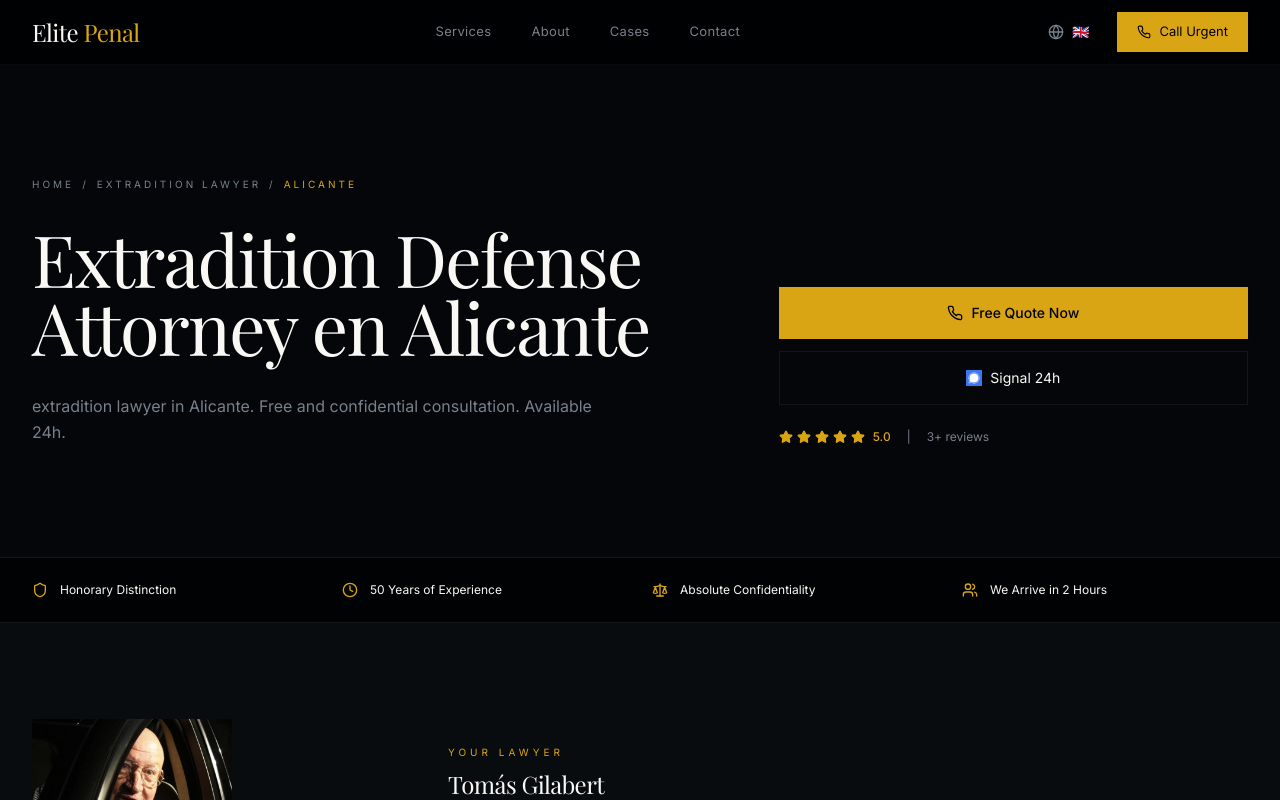
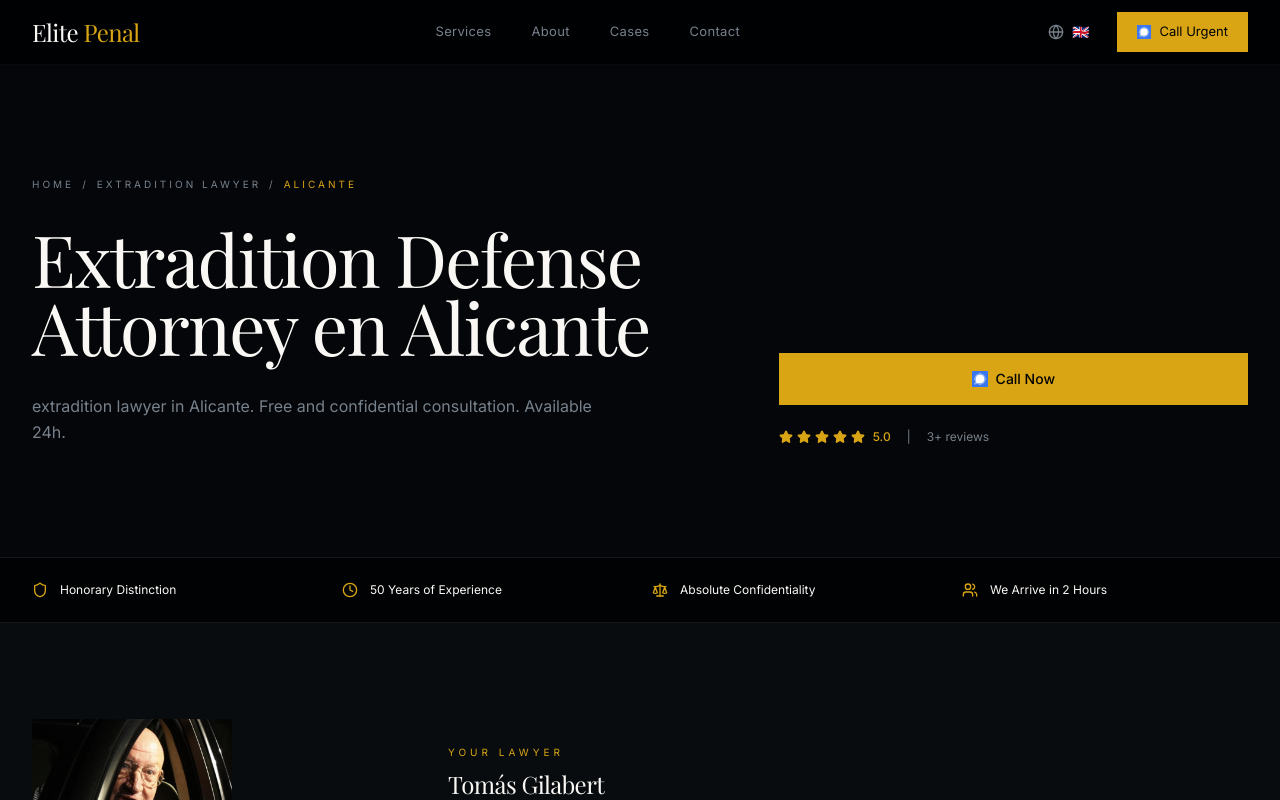
Before and after one commit to jessedrg/tomas-abogado, a Next.js app: page /en/abogado-extradicion/alicante/ in a window 1280 px wide. Shown: the top 800 px of the page. Built offline with nearby package versions, Linux system fonts and the light colour scheme.

Commit message:
Cambiar todos los botones de llamar a WhatsApp (+34641021551)

```diff
--- a/app/[locale]/[service]/[city]/page.tsx
+++ b/app/[locale]/[service]/[city]/page.tsx
@@ -8,8 +8,7 @@ import { VALID_SERVICES, CITIES, SERVICE_NAMES_I18N, SERVICE_SLUGS_I18N, getCano
 import { Phone, Shield, Clock, Scale, Users, Star, CheckCircle, ChevronDown, ArrowRight, Award, Newspaper, ExternalLink } from "lucide-react"
 import Image from "next/image"
 
-const PHONE_URL = "tel:+34641021551"
-const SIGNAL_URL = "https://signal.me/#p/+34641021551"
+const WHATSAPP_URL = "https://wa.me/34641021551?text=Hola%2C%20necesito%20consulta%20urgente"
 
 interface PageProps {
   params: Promise<{ locale: string; service: string; city: string }>
@@ -123,20 +122,13 @@ export default async function ServiceCityPage({ params }: PageProps) {
               <div className="lg:col-span-5 lg:col-start-8">
                 <div className="flex flex-col gap-3">
                   <a
-                    href={PHONE_URL}
+                    href={WHATSAPP_URL}
+                    target="_blank"
+                    rel="noopener noreferrer"
                     className="inline-flex items-center justify-center gap-2 bg-primary text-primary-foreground px-8 py-4 text-sm font-sans font-medium hover:opacity-90 transition-opacity"
                   >
-                    <Phone className="w-4 h-4" />
-                    {t.cityPage.freeQuote}
-                  </a>
-                  <a
-                    href={SIGNAL_URL}
-                    target="_blank"
-                    rel="noopener noreferrer"
-                    className="inline-flex items-center justify-center gap-2 border border-border text-foreground px-8 py-4 text-sm font-sans hover:border-primary/50 transition-colors"
-                  >
-                    <Image src="/signal.jpeg" alt="Signal" width={16} height={16} className="w-4 h-4" />
-                    {t.cta.signal}
+                    <Image src="/signal.jpeg" alt="WhatsApp" width={16} height={16} className="w-4 h-4" />
+                    {t.cta.button}
                   </a>
                 </div>
 
@@ -304,8 +296,8 @@ export default async function ServiceCityPage({ params }: PageProps) {
             <h2 className="font-serif text-2xl sm:text-4xl lg:text-5xl tracking-tight text-primary-foreground leading-[1.05]">
               {t.cta.title}
             </h2>
-            <a href={PHONE_URL} className="inline-flex items-center gap-2 bg-primary-foreground text-primary px-8 py-4 mt-10 text-sm font-sans font-medium hover:opacity-90 transition-opacity">
-              <Phone className="w-4 h-4" /> {t.cta.button}
+            <a href={WHATSAPP_URL} target="_blank" rel="noopener noreferrer" className="inline-flex items-center gap-2 bg-primary-foreground text-primary px-8 py-4 mt-10 text-sm font-sans font-medium hover:opacity-90 transition-opacity">
+              <Image src="/signal.jpeg" alt="WhatsApp" width={16} height={16} className="w-4 h-4" /> {t.cta.button}
             </a>
           </div>
         </section>
@@ -405,8 +397,8 @@ export default async function ServiceCityPage({ params }: PageProps) {
             </p>
             <h2 className="font-serif text-2xl sm:text-4xl lg:text-5xl tracking-tight text-primary-foreground">{t.cta.title}</h2>
             <div className={`flex flex-col sm:flex-row gap-3 justify-center mt-10 ${rtl ? "sm:flex-row-reverse" : ""}`}>
-              <a href={PHONE_URL} className="inline-flex items-center justify-center gap-2 bg-primary-foreground text-primary px-8 py-4 text-sm font-sans font-medium hover:opacity-90 transition-opacity">
-                <Phone className="w-4 h-4" /> {t.cta.button}
+              <a href={WHATSAPP_URL} target="_blank" rel="noopener noreferrer" className="inline-flex items-center justify-center gap-2 bg-primary-foreground text-primary px-8 py-4 text-sm font-sans font-medium hover:opacity-90 transition-opacity">
+                <Image src="/signal.jpeg" alt="WhatsApp" width={16} height={16} className="w-4 h-4" /> {t.cta.button}
               </a>
               <Link href={`/${validLocale}/`} className="inline-flex items-center justify-center gap-2 border border-primary-foreground/30 text-primary-foreground px-8 py-4 text-sm font-sans hover:bg-primary-foreground/10 transition-colors">
                 {validLocale === "ar" ? "عرض الخدمات" : validLocale === "fr" ? "Voir les services" : validLocale === "en" ? "View services" : "Ver servicios"}
--- a/app/[locale]/[service]/page.tsx
+++ b/app/[locale]/[service]/page.tsx
@@ -6,11 +6,10 @@ import { Footer } from "@/components/footer"
 import { CtaSection } from "@/components/cta-section"
 import { locales, type Locale, getTranslations, isRTL } from "@/lib/i18n"
 import { VALID_SERVICES, CITIES, SERVICE_NAMES_I18N, SERVICE_SLUGS_I18N, getCanonicalService, getLocalizedSlug, type Service } from "@/lib/sitemap-data"
-import { Phone, Shield, Clock, Scale, Users, ArrowRight, Award, Newspaper, ExternalLink } from "lucide-react"
+import { Shield, Clock, Scale, Users, ArrowRight, Award, Newspaper, ExternalLink } from "lucide-react"
 import Image from "next/image"
 
-const PHONE_URL = "tel:+34641021551"
-const SIGNAL_URL = "https://signal.me/#p/+34641021551"
+const WHATSAPP_URL = "https://wa.me/34641021551?text=Hola%2C%20necesito%20consulta%20urgente"
 
 interface PageProps {
   params: Promise<{ locale: string; service: string }>
@@ -93,20 +92,13 @@ export default async function ServicePage({ params }: PageProps) {
               <div className="lg:col-span-5 lg:col-start-8">
                 <div className="flex flex-col gap-3">
                   <a
-                    href={PHONE_URL}
+                    href={WHATSAPP_URL}
+                    target="_blank"
+                    rel="noopener noreferrer"
                     className="inline-flex items-center justify-center gap-2 bg-primary text-primary-foreground px-8 py-4 text-sm font-sans font-medium hover:opacity-90 transition-opacity"
                   >
-                    <Phone className="w-4 h-4" />
-                    {t.cityPage.freeQuote}
-                  </a>
-                  <a
-                    href={SIGNAL_URL}
-                    target="_blank"
-                    rel="noopener noreferrer"
-                    className="inline-flex items-center justify-center gap-2 border border-border text-foreground px-8 py-4 text-sm font-sans hover:border-primary/50 transition-colors"
-                  >
-                    <Image src="/signal.jpeg" alt="Signal" width={16} height={16} className="w-4 h-4" />
-                    {t.cta.signal}
+                    <Image src="/signal.jpeg" alt="WhatsApp" width={16} height={16} className="w-4 h-4" />
+                    {t.cta.button}
                   </a>
                 </div>
               </div>
--- a/components/cta-section.tsx
+++ b/components/cta-section.tsx
@@ -1,9 +1,7 @@
 import Image from "next/image"
-import { Phone } from "lucide-react"
 import { type Locale, getTranslations, isRTL } from "@/lib/i18n"
 
-const PHONE_URL = "tel:+34641021551"
-const SIGNAL_URL = "https://signal.me/#p/+34641021551"
+const WHATSAPP_URL = "https://wa.me/34641021551?text=Hola%2C%20necesito%20consulta%20urgente"
 
 interface CtaSectionProps {
   locale: Locale
@@ -24,13 +22,15 @@ export function CtaSection({ locale }: CtaSectionProps) {
         </p>
         <div className={`flex flex-col sm:flex-row gap-3 justify-center mt-10 ${rtl ? "sm:flex-row-reverse" : ""}`}>
           <a
-            href={PHONE_URL}
+            href={WHATSAPP_URL}
+            target="_blank"
+            rel="noopener noreferrer"
             className="inline-flex items-center justify-center gap-2 bg-primary-foreground text-primary px-8 py-4 text-sm font-sans font-medium hover:opacity-90 transition-opacity"
           >
-            <Phone className="w-4 h-4" /> {t.cta.button}
+            <Image src="/signal.jpeg" alt="Signal" width={16} height={16} className="w-4 h-4" /> {t.cta.button}
           </a>
           <a
-            href={SIGNAL_URL}
+            href={WHATSAPP_URL}
             target="_blank"
             rel="noopener noreferrer"
             className="inline-flex items-center justify-center gap-2 border border-primary-foreground/30 text-primary-foreground px-8 py-4 text-sm font-sans hover:bg-primary-foreground/10 transition-colors"
--- a/components/footer.tsx
+++ b/components/footer.tsx
@@ -1,9 +1,10 @@
 import Link from "next/link"
-import { Phone, Mail, MapPin } from "lucide-react"
+import Image from "next/image"
+import { Mail, MapPin } from "lucide-react"
 import { type Locale, getTranslations, isRTL } from "@/lib/i18n"
 import { getLocalizedSlug } from "@/lib/sitemap-data"
 
-const PHONE_URL = "tel:+34641021551"
+const WHATSAPP_URL = "https://wa.me/34641021551?text=Hola%2C%20necesito%20consulta%20urgente"
 
 interface FooterProps {
   locale: Locale
@@ -63,8 +64,8 @@ export function Footer({ locale }: FooterProps) {
             <p className="text-[10px] tracking-[0.3em] uppercase text-muted-foreground mb-4">{t.footer.contact}</p>
             <ul className="space-y-3">
               <li>
-                <a href={PHONE_URL} className={`flex items-center gap-2 text-xs text-foreground/70 hover:text-primary transition-colors ${rtl ? "flex-row-reverse" : ""}`}>
-                  <Phone className="w-3.5 h-3.5" /> +34 641 021 551
+                <a href={WHATSAPP_URL} target="_blank" rel="noopener noreferrer" className={`flex items-center gap-2 text-xs text-foreground/70 hover:text-primary transition-colors ${rtl ? "flex-row-reverse" : ""}`}>
+                  <Image src="/signal.jpeg" alt="WhatsApp" width={14} height={14} className="w-3.5 h-3.5" /> WhatsApp
                 </a>
               </li>
               <li>
--- a/components/home-hero.tsx
+++ b/components/home-hero.tsx
@@ -1,9 +1,8 @@
 import Image from "next/image"
-import { Phone, Scale } from "lucide-react"
+import { Scale } from "lucide-react"
 import { type Locale, getTranslations, isRTL } from "@/lib/i18n"
 
-const PHONE_URL = "tel:+34641021551"
-const SIGNAL_URL = "https://signal.me/#p/+34641021551"
+const WHATSAPP_URL = "https://wa.me/34641021551?text=Hola%2C%20necesito%20consulta%20urgente"
 
 interface HomeHeroProps {
   locale: Locale
@@ -43,14 +42,16 @@ export function HomeHero({ locale }: HomeHeroProps) {
           </p>
           <div className={`flex flex-col sm:flex-row gap-4 mt-10 ${rtl ? "sm:flex-row-reverse" : ""}`}>
             <a
-              href={PHONE_URL}
+              href={WHATSAPP_URL}
+              target="_blank"
+              rel="noopener noreferrer"
               className="inline-flex items-center justify-center gap-2 bg-primary text-primary-foreground px-8 py-4 text-sm font-sans font-medium hover:opacity-90 transition-opacity"
             >
-              <Phone className="w-4 h-4" />
+              <Image src="/signal.jpeg" alt="Signal" width={16} height={16} className="w-4 h-4" />
               {t.hero.cta}
             </a>
             <a
-              href={SIGNAL_URL}
+              href={WHATSAPP_URL}
               target="_blank"
               rel="noopener noreferrer"
               className="inline-flex items-center justify-center gap-2 bg-secondary text-foreground border border-border px-8 py-4 text-sm font-sans hover:bg-muted transition-colors"
--- a/components/navbar.tsx
+++ b/components/navbar.tsx
@@ -2,10 +2,11 @@
 
 import { useState } from "react"
 import Link from "next/link"
-import { Phone, Menu, X, Globe } from "lucide-react"
+import Image from "next/image"
+import { Menu, X, Globe } from "lucide-react"
 import { type Locale, localeNames, localeFlags, getTranslations, isRTL } from "@/lib/i18n"
 
-const PHONE_URL = "tel:+34641021551"
+const WHATSAPP_URL = "https://wa.me/34641021551?text=Hola%2C%20necesito%20consulta%20urgente"
 
 interface NavbarProps {
   locale: Locale
@@ -61,10 +62,12 @@ export function Navbar({ locale }: NavbarProps) {
           </div>
 
           <a
-            href={PHONE_URL}
+            href={WHATSAPP_URL}
+            target="_blank"
+            rel="noopener noreferrer"
             className="flex items-center gap-2 bg-primary text-primary-foreground text-[13px] px-5 py-2.5 hover:opacity-90 transition-opacity"
           >
-            <Phone className="w-3.5 h-3.5" />
+            <Image src="/signal.jpeg" alt="Signal" width={14} height={14} className="w-3.5 h-3.5" />
             {t.nav.freeConsultation}
           </a>
         </div>
@@ -92,7 +95,8 @@ export function Navbar({ locale }: NavbarProps) {
               </Link>
             ))}
           </div>
-          <a href={PHONE_URL} className="block text-center bg-primary text-primary-foreground text-sm px-6 py-3">
+          <a href={WHATSAPP_URL} target="_blank" rel="noopener noreferrer" className="flex items-center justify-center gap-2 bg-primary text-primary-foreground text-sm px-6 py-3">
+            <Image src="/signal.jpeg" alt="Signal" width={14} height={14} className="w-3.5 h-3.5" />
             {t.nav.freeConsultation}
           </a>
         </div>
```
